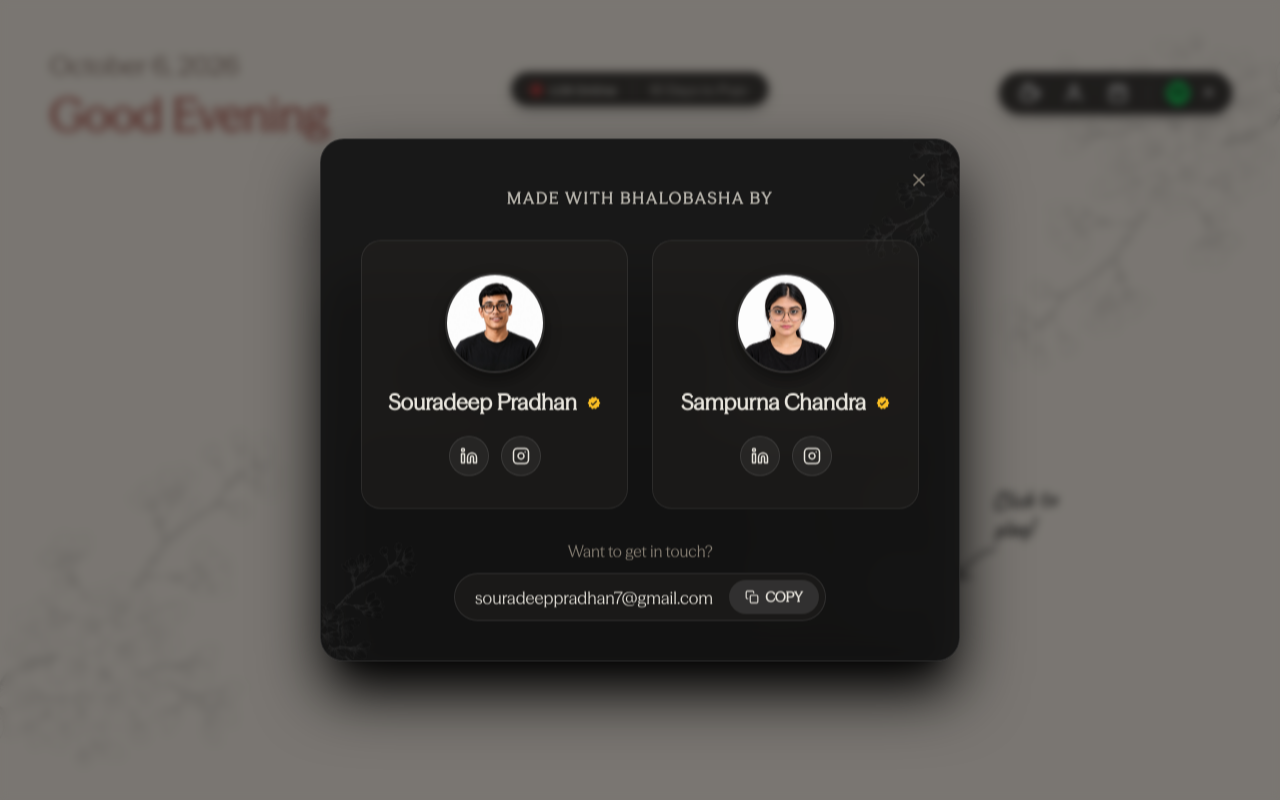
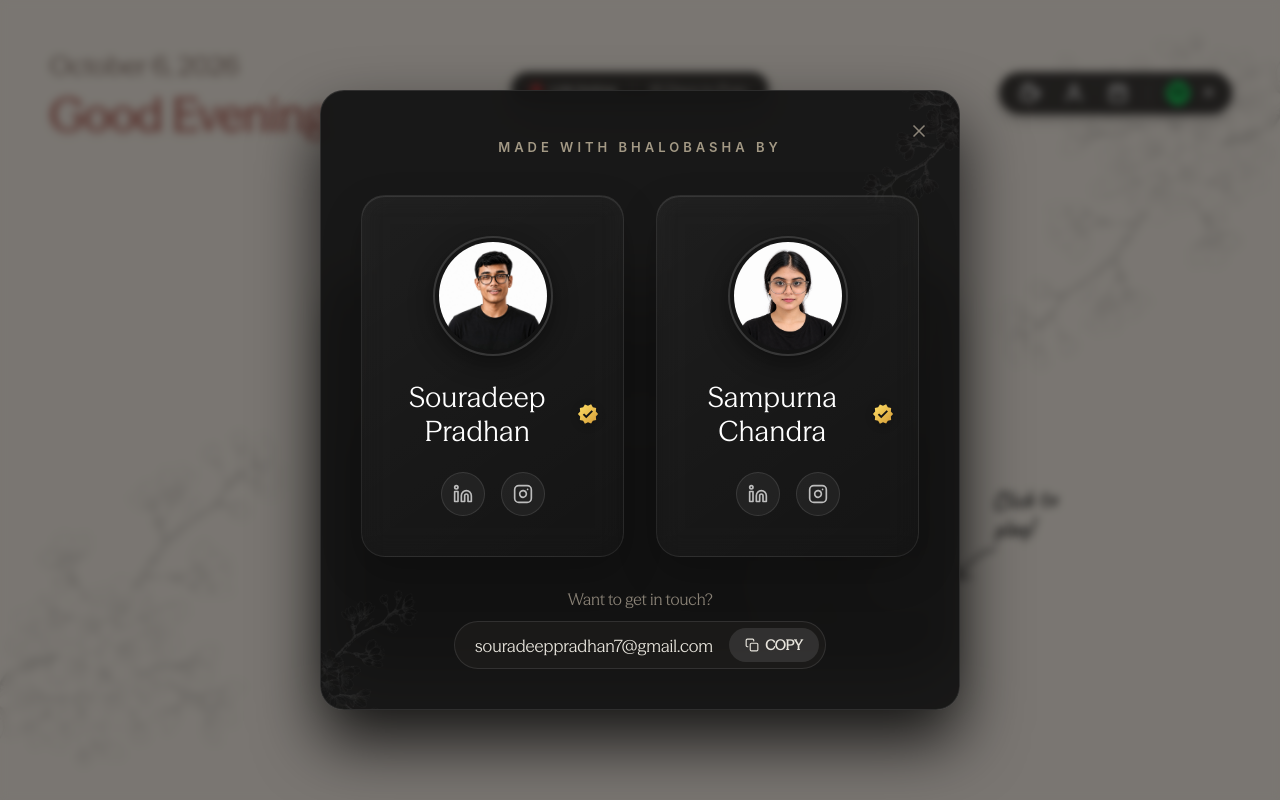
Before and after one commit to pradhan-not-found/The-Radio-, a React (Vite) app: page / in a window 1280 px wide. Both pictures are taken after a click on the button 1074 px from the left and 93 px from the top of the page. Built offline with nearby package versions, Linux system fonts and the light colour scheme.

Commit message:
style: completely redesign creators modal with premium glassmorphism, gold gradients, hover animations, and typography enhancements

```diff
--- a/src/App.tsx
+++ b/src/App.tsx
@@ -22,7 +22,13 @@ const PUJA_DATES: Record<string, string> = {
 };
 
 const VerifiedTick = () => (
-  <svg xmlns="http://www.w3.org/2000/svg" width="14" height="14" viewBox="0 0 24 24" fill="#FBBF24" style={{marginLeft: '4px', display: 'inline-block', verticalAlign: 'text-bottom'}}>
+  <svg xmlns="http://www.w3.org/2000/svg" width="22" height="22" viewBox="0 0 24 24" fill="url(#goldGradient)" style={{ flexShrink: 0, filter: 'drop-shadow(0 2px 4px rgba(0,0,0,0.2))' }}>
+    <defs>
+      <linearGradient id="goldGradient" x1="0%" y1="0%" x2="100%" y2="100%">
+        <stop offset="0%" stopColor="#FFE066" />
+        <stop offset="100%" stopColor="#D49A36" />
+      </linearGradient>
+    </defs>
     <path d="m23 12-2.44-2.79.34-3.69-3.61-.82-1.89-3.2L12 2.96 8.6 1.5 6.71 4.69 3.1 5.5l.34 3.7L1 12l2.44 2.79-.34 3.7 3.61.82L8.6 22.5l3.4-1.47 3.4 1.46 1.89-3.19 3.61-.82-.34-3.69L23 12zm-12.91 4.72-3.8-3.81 1.48-1.48 2.32 2.33 5.85-5.87 1.48 1.48-7.33 7.35z"></path>
   </svg>
 );
--- a/src/index.css
+++ b/src/index.css
@@ -920,86 +920,108 @@ body {
 }
 
 .modal-subtitle {
-  font-family: 'SeasonMix', sans-serif;
-  font-size: 16px;
-  letter-spacing: 2px;
-  color: #B8B5AD;
+  font-family: 'Inter', sans-serif;
+  font-size: 13px;
   font-weight: 600;
-  margin-bottom: 32px;
+  letter-spacing: 4px;
+  color: #a39985;
+  text-transform: uppercase;
+  margin-bottom: 40px;
   margin-top: 8px;
+  text-align: center;
 }
 
 .creator-cards-container {
   display: flex;
-  gap: 24px;
+  gap: 32px;
   width: 100%;
+  justify-content: center;
 }
 
 .creator-card-lg {
   flex: 1;
-  background: rgba(40, 38, 35, 0.4);
+  max-width: 340px;
+  background: linear-gradient(145deg, rgba(255, 255, 255, 0.05) 0%, rgba(255, 255, 255, 0.01) 100%);
   border: 1px solid rgba(255, 255, 255, 0.08);
-  border-radius: 20px;
-  padding: 32px 24px;
+  border-radius: 24px;
+  padding: 40px 24px;
   display: flex;
   flex-direction: column;
   align-items: center;
-  transition: transform 0.2s, background 0.2s;
+  transition: transform 0.4s cubic-bezier(0.16, 1, 0.3, 1), box-shadow 0.4s cubic-bezier(0.16, 1, 0.3, 1), background 0.4s;
+  box-shadow: 0 16px 40px rgba(0, 0, 0, 0.2), inset 0 1px 0 rgba(255, 255, 255, 0.1);
+  backdrop-filter: blur(12px);
+  -webkit-backdrop-filter: blur(12px);
 }
 
 .creator-card-lg:hover {
-  background: rgba(50, 48, 45, 0.6);
-  transform: translateY(-4px);
+  transform: translateY(-8px);
+  box-shadow: 0 24px 48px rgba(0, 0, 0, 0.4), inset 0 1px 0 rgba(255, 255, 255, 0.2);
+  background: linear-gradient(145deg, rgba(255, 255, 255, 0.08) 0%, rgba(255, 255, 255, 0.02) 100%);
 }
 
 .creator-avatar-lg {
-  width: 100px;
-  height: 100px;
+  width: 120px;
+  height: 120px;
   border-radius: 50%;
   object-fit: cover;
-  border: 2px solid rgba(255,255,255,0.1);
-  margin-bottom: 16px;
-  box-shadow: 0 8px 16px rgba(0,0,0,0.4);
+  border: 2px solid rgba(255, 255, 255, 0.15);
+  padding: 4px;
+  background: rgba(0, 0, 0, 0.2);
+  margin-bottom: 24px;
+  box-shadow: 0 8px 24px rgba(0,0,0,0.4);
+  transition: transform 0.4s cubic-bezier(0.16, 1, 0.3, 1), border-color 0.4s;
+}
+
+.creator-card-lg:hover .creator-avatar-lg {
+  transform: scale(1.05);
+  border-color: rgba(227, 196, 143, 0.5);
 }
 
 .creator-name-lg {
-  font-family: 'SeasonMix', sans-serif;
-  font-size: 22px;
-  color: #E8E5DD;
-  font-weight: 600;
-  margin-bottom: 20px;
-  display: flex;
-  align-items: center;
-  gap: 6px;
+  font-family: 'SeasonMix', serif;
+  font-size: 28px;
+  letter-spacing: 0.5px;
+  color: #fff;
+  font-weight: normal;
+  margin-bottom: 24px;
+  display: flex;
+  align-items: center;
+  justify-content: center;
+  gap: 8px;
   text-align: center;
 }
 
 .creator-socials {
   display: flex;
-  gap: 12px;
+  gap: 16px;
+  margin-top: auto;
 }
 
 .social-icon {
-  width: 40px;
-  height: 40px;
+  width: 44px;
+  height: 44px;
   border-radius: 50%;
   background: rgba(255, 255, 255, 0.05);
   border: 1px solid rgba(255, 255, 255, 0.1);
   display: flex;
   align-items: center;
   justify-content: center;
-  color: #E8E5DD;
-  transition: all 0.2s;
+  color: rgba(255, 255, 255, 0.7);
+  transition: all 0.3s cubic-bezier(0.16, 1, 0.3, 1);
 }
 
 .social-icon svg {
-  width: 18px;
-  height: 18px;
+  width: 20px;
+  height: 20px;
 }
 
 .social-icon:hover {
   background: rgba(255, 255, 255, 0.15);
-  transform: scale(1.1);
+  color: #fff;
+  transform: translateY(-4px);
+  border-color: rgba(255, 255, 255, 0.3);
+  box-shadow: 0 8px 16px rgba(0,0,0,0.2);
 }
 
 .modal-divider {
@@ -1648,17 +1670,24 @@ body {
 
   .creator-cards-container {
     flex-direction: column;
-    gap: 16px;
+    gap: 24px;
     align-items: center;
   }
 
   .creator-card-lg {
-    padding: 24px 16px;
+    padding: 32px 24px;
+    width: 100%;
+    max-width: 100%;
   }
 
   .creator-avatar-lg {
-    width: 80px;
-    height: 80px;
+    width: 100px;
+    height: 100px;
+    margin-bottom: 20px;
+  }
+
+  .creator-name-lg {
+    font-size: 24px;
   }
 
   .qr-box-large {
```
